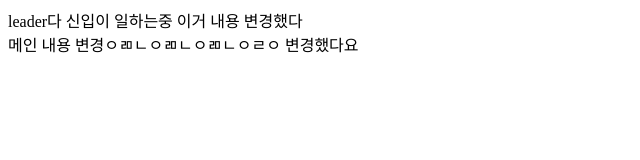
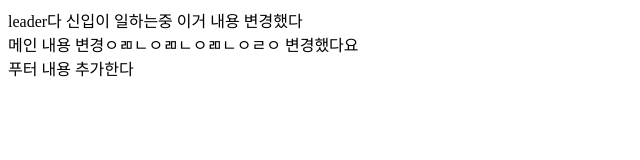
Before and after one commit to batang1/company-project, a plain HTML site: page index.html in a window 1280 px wide. Shown: the whole page, without its empty margins (0-640 px from the left). Drawn offline with Linux system fonts and the light colour scheme.

Commit message:
footer추가함

```diff
--- a/index.html
+++ b/index.html
@@ -14,6 +14,6 @@
       메인 내용 변경ㅇㄻㄴㅇㄻㄴㅇㄻㄴㅇㄹㅇ
       변경했다요
     </main>
-    <footer></footer>
+    <footer>푸터 내용 추가한다</footer>
   </body>
 </html>
```
